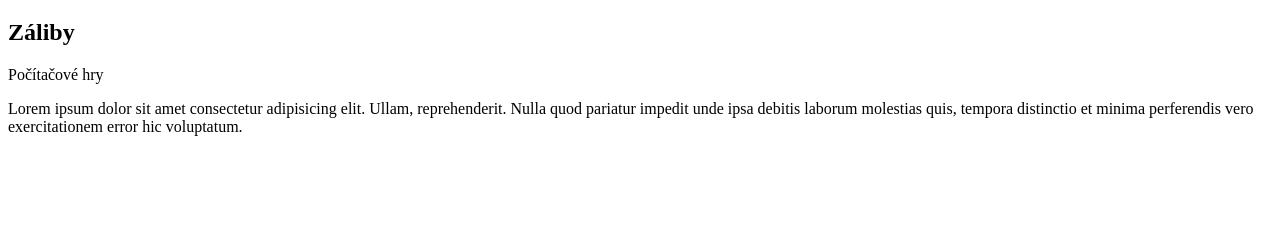
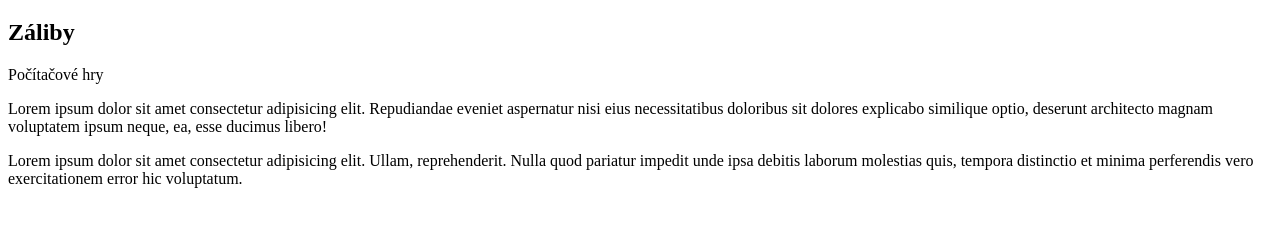
Before and after one commit to FrantisekSvatos/odkazy, a plain HTML site: page index.html in a window 1280 px wide. Shown: the part 61-288 px from the top of the page. Drawn offline with Linux system fonts and the light colour scheme.

Commit message:
vytvoření indexu

```diff
--- a/index.html
+++ b/index.html
@@ -9,6 +9,8 @@
     <h1>František Svtaoš</h1>
     <h2>Záliby</h2>
     <p>Počítačové hry</p>
+   <p>Lorem ipsum dolor sit amet consectetur adipisicing elit. Repudiandae eveniet aspernatur nisi eius necessitatibus doloribus sit dolores explicabo similique optio, deserunt architecto magnam voluptatem ipsum neque, ea, esse ducimus libero!</p>
     <p>Lorem ipsum dolor sit amet consectetur adipisicing elit. Ullam, reprehenderit. Nulla quod pariatur impedit unde ipsa debitis laborum molestias quis, tempora distinctio et minima perferendis vero exercitationem error hic voluptatum.</p>
 </body>
+
 </html>
```
